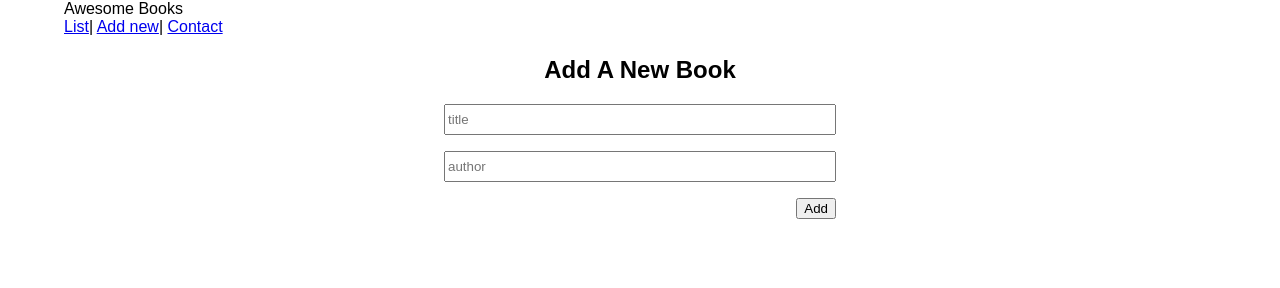
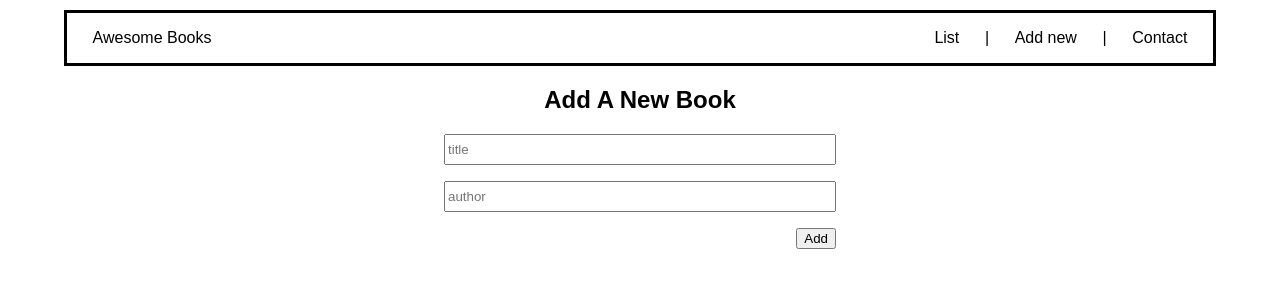
Before and after one commit to aliabbani/Awesome-book, a website: page index.html in a window 1280 px wide. Drawn offline with Linux system fonts and the light colour scheme.

Commit message:
Add navigation bar styling

```diff
--- a/style.css
+++ b/style.css
@@ -63,6 +63,24 @@ body {
   box-shadow: 2px 2px black;
 }
 
+.nav {
+  display: flex;
+  justify-content: space-between;
+  border: solid black;
+  margin-top: 10px;
+  padding: 2vh 2vw;
+}
+
+.nav-items {
+  display: flex;
+  gap: 2vw;
+}
+
+.nav-items a {
+  text-decoration: none;
+  color: black;
+}
+
 @media screen and (min-width: 768px) {
   .title,
   .author {
```
